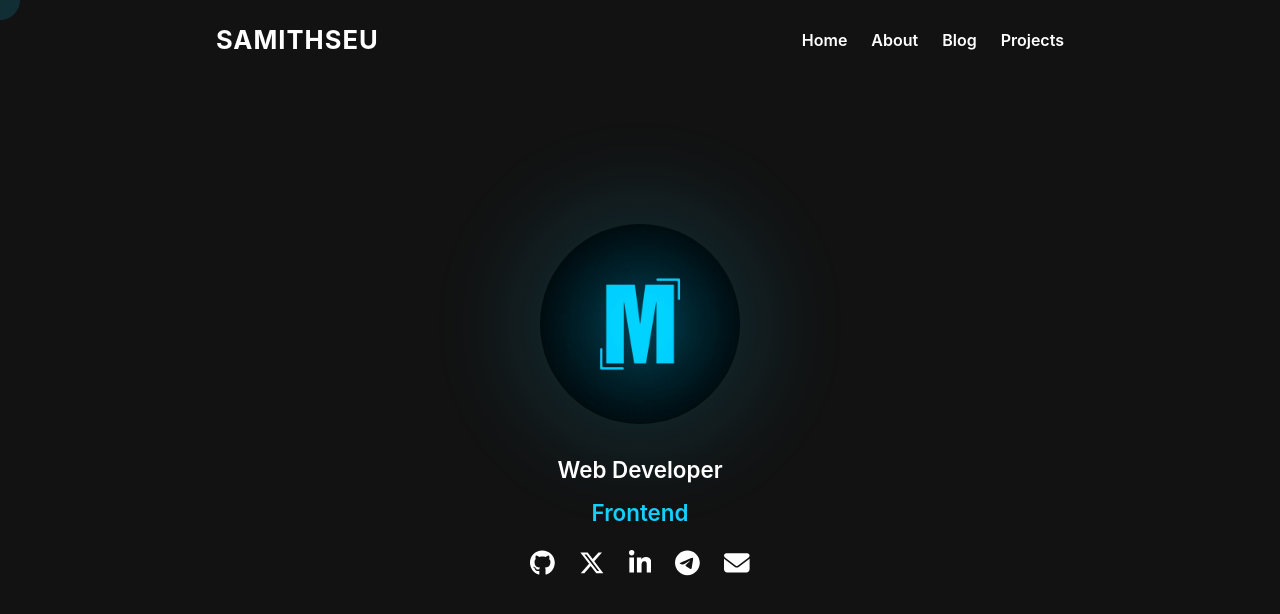
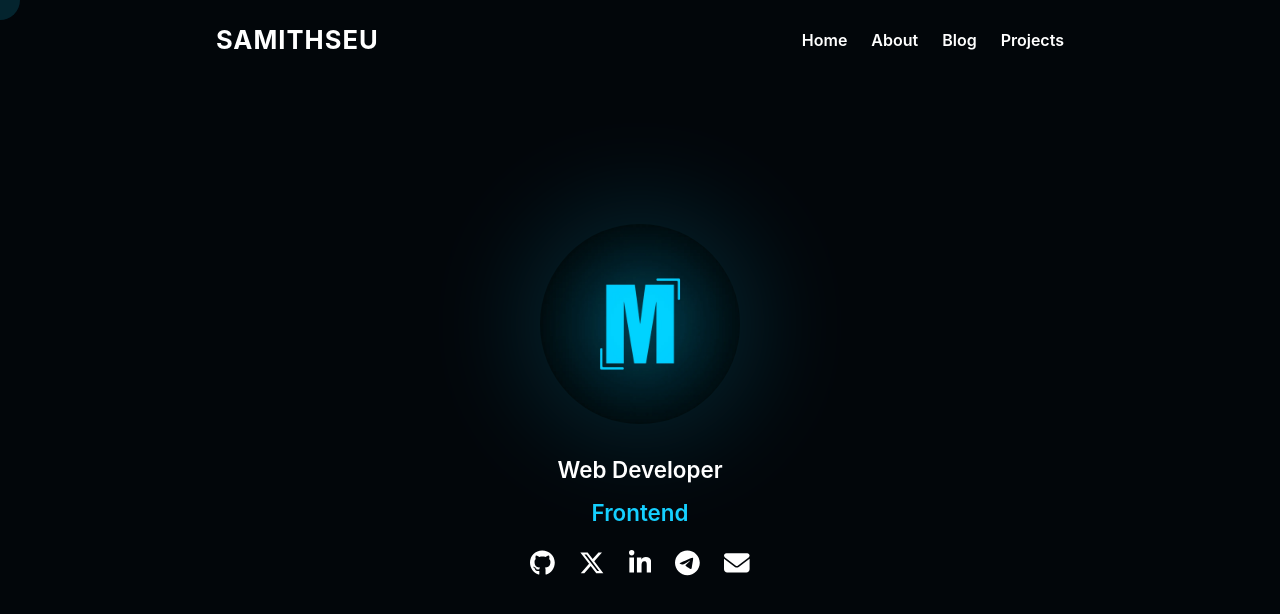
Before and after one commit to samithseu/website, a React (Vite) app: page / in a window 1280 px wide. Shown: the top 614 px of the page. Built offline with nearby package versions, Linux system fonts and the light colour scheme.

Commit message:
improving color contrast

```diff
--- a/src/index.css
+++ b/src/index.css
@@ -12,7 +12,7 @@
 
 /* RESET CSS */
 :root {
-  --black: rgb(2, 13, 18);
+  --black: rgb(2, 6, 10);
   --white: rgb(255, 255, 255);
   --white-low: rgba(218, 218, 218, 0.3);
   --blue: rgb(21, 208, 255);
@@ -43,6 +43,7 @@ html {
 }
 body {
   min-height: 100dvh;
+  background-color: var(--black);
 }
 img,
 picture,
```
